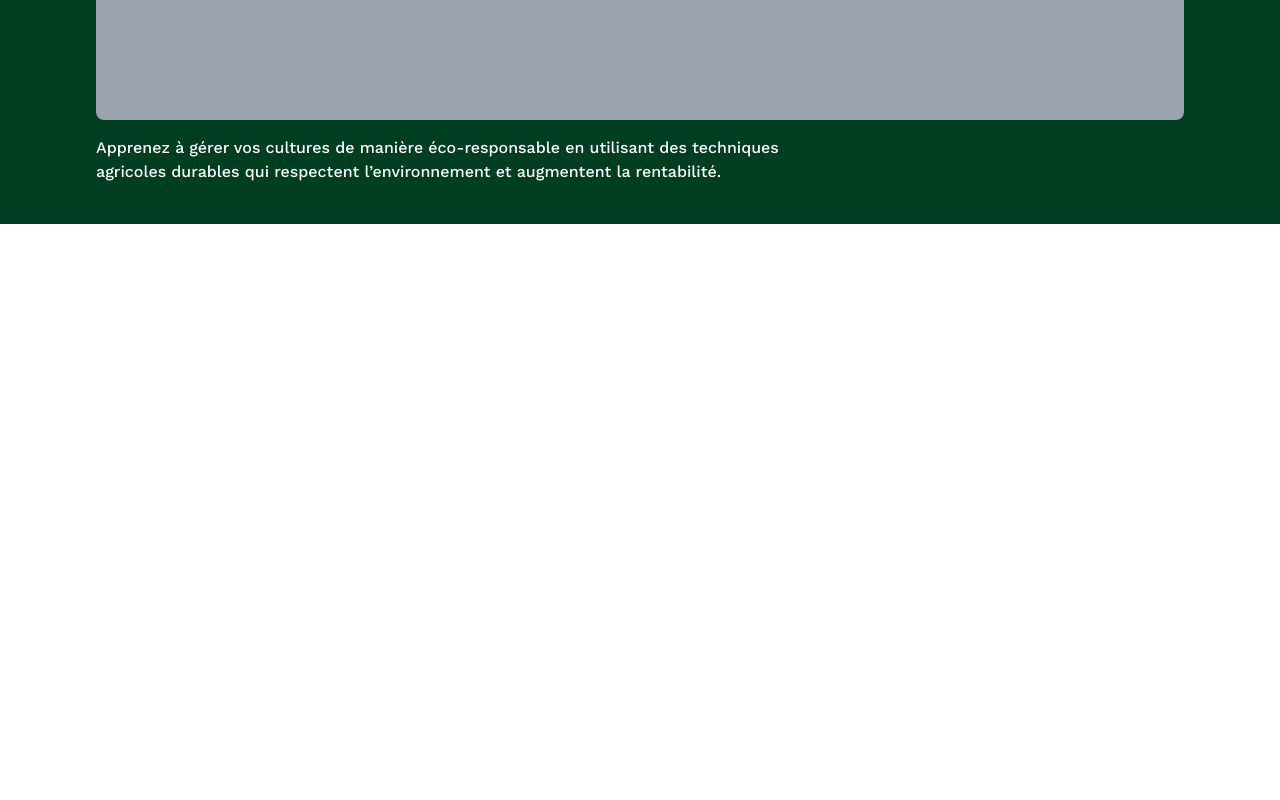
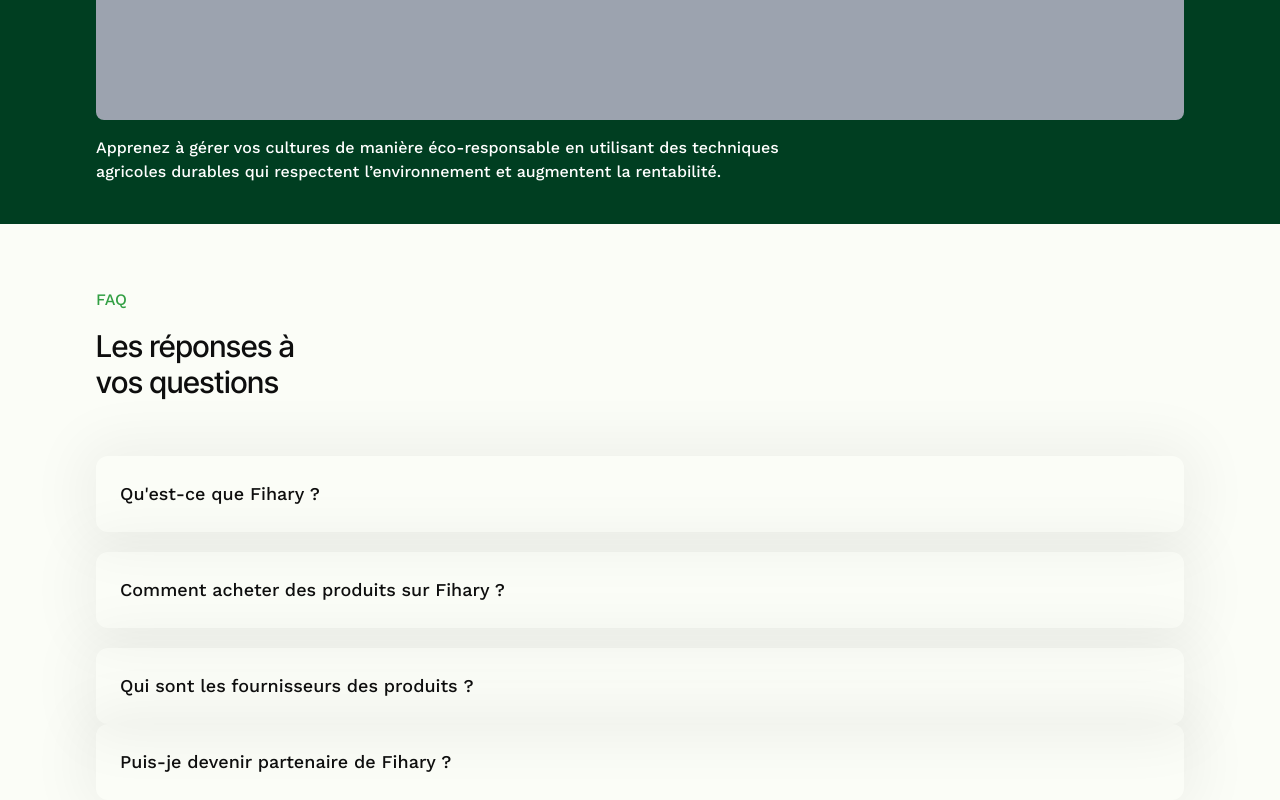
Before and after one commit to DMikaia/fihary-front, a Next.js app: page / in a window 1280 px wide. Shown: the part 1144-1944 px from the top of the page. Before the commit the page ends 1368 px from the top, so only its background shows below. Built offline with nearby package versions, Linux system fonts and the light colour scheme.

Commit message:
feat: add accordion to FAQ  -> landing

```diff
--- a/package.json
+++ b/package.json
@@ -11,6 +11,7 @@
   "dependencies": {
     "@dotlottie/react-player": "^1.6.19",
     "@hookform/resolvers": "^3.9.1",
+    "@radix-ui/react-accordion": "^1.2.1",
     "@radix-ui/react-dropdown-menu": "^2.1.2",
     "@radix-ui/react-label": "^2.1.0",
     "@radix-ui/react-slot": "^1.1.0",
--- a/src/app/constants/constant.ts
+++ b/src/app/constants/constant.ts
@@ -0,0 +1,26 @@
+import { AccordionTypes } from "./types";
+
+const ACCORDION_DATA: AccordionTypes[] = [
+  {
+    question: "Qu'est-ce que Fihary ?",
+    response:
+      "Fihary est une plateforme qui connecte les acheteurs aux produits agricoles locaux et propose des formations pour accompagner les agriculteurs et les coopératives.",
+  },
+  {
+    question: "Comment acheter des produits sur Fihary ?",
+    response:
+      "Fihary est une plateforme qui connecte les acheteurs aux produits agricoles locaux et propose des formations pour accompagner les agriculteurs et les coopératives.",
+  },
+  {
+    question: "Qui sont les fournisseurs des produits ?",
+    response:
+      "Fihary est une plateforme qui connecte les acheteurs aux produits agricoles locaux et propose des formations pour accompagner les agriculteurs et les coopératives.",
+  },
+  {
+    question: "Puis-je devenir partenaire de Fihary ?",
+    response:
+      "Fihary est une plateforme qui connecte les acheteurs aux produits agricoles locaux et propose des formations pour accompagner les agriculteurs et les coopératives.",
+  },
+];
+
+export { ACCORDION_DATA };
--- a/src/app/constants/types.ts
+++ b/src/app/constants/types.ts
@@ -5,4 +5,11 @@ type LandingProductTypes = {
   price_type: string;
 };
 
-export type { LandingProductTypes };
+type AccordionTypes = {
+  question: string;
+  response: string;
+  index?: number;
+  className?: string;
+};
+
+export type { LandingProductTypes, AccordionTypes };
--- a/src/app/page.tsx
+++ b/src/app/page.tsx
@@ -1,5 +1,6 @@
 "use client";
 
+import FAQ from "@/components/section/landing/FAQ";
 import Formations from "@/components/section/landing/Formations";
 import Products from "@/components/section/landing/Products";
 import LandingNav from "@/components/shared/navbars/LandingNav";
@@ -10,6 +11,7 @@ export default function Home() {
       <LandingNav />
       <Products />
       <Formations />
+      <FAQ />
     </section>
   );
 }
--- /dev/null
+++ b/src/components/section/landing/FAQ.tsx
@@ -0,0 +1,25 @@
+"use client"
+
+import { FC } from "react";
+import FAQAccordion from "./components/FAQAccordion";
+import { ACCORDION_DATA } from "@/app/constants/constant";
+
+const FAQ: FC = (): JSX.Element => {
+    return (
+        <section className="landing__faq w-full overflow-hidden mt-16 px-6 lg:px-24">
+            <header className="flex flex-col md:flex-row md:justify-between md:items-end gap-4">
+                <div>
+                    <p className="text-primary-foreground">FAQ</p>
+                    <h2 className="text-secondary text-2xl md:text-3xl inter-tight max-w-[200px] mt-3 md:mt-4">Les réponses à vos questions</h2>
+                </div>
+            </header>
+            <div className="faq-content mt-14">
+                {ACCORDION_DATA.map((accordion, index) => (
+                    <FAQAccordion key={index} {...accordion} className={`${index === 0 ? "mt-0" : index === ACCORDION_DATA.length - 1 ? "mt-0" : "mt-5"}`} />
+                ))}
+            </div>
+        </section>
+    );
+};
+
+export default FAQ;
--- a/src/components/section/landing/Formations.tsx
+++ b/src/components/section/landing/Formations.tsx
@@ -10,7 +10,7 @@ const Formations: FC = (): JSX.Element => {
                     <p className="text-primary-foreground">NOS PRODUITS</p>
                     <h2 className="text-white text-2xl md:text-3xl inter-tight max-w-[300px] mt-3 md:mt-4">Notre sélection de formation</h2>
                 </div>
-                <Button variant="ghost" className="text-white w-max">
+                <Button variant="ghost" className="text-white w-max hover:bg-transparent  hover:text-white/80">
                     Afficher plus
                     <Image alt="arrow-up-svg" height={23} width={23} src="/icons/arrow-up-2.svg" />
                 </Button>
--- /dev/null
+++ b/src/components/section/landing/components/FAQAccordion.tsx
@@ -0,0 +1,24 @@
+"use client"
+
+import { AccordionTypes } from "@/app/constants/types";
+import { Accordion, AccordionContent, AccordionItem } from "@/components/ui/accordion";
+import { cn } from "@/lib/utils";
+import { AccordionTrigger } from "@radix-ui/react-accordion";
+import { FC } from "react";
+
+const FAQAccordion: FC<AccordionTypes> = ({ question, response, index, className }): JSX.Element => {
+    return (
+        <Accordion type="single" collapsible className={cn(`w-full`, className)}>
+            <AccordionItem value={`item-${index}`} className="p-6 shadow-boxShadow1 rounded-xl">
+                <AccordionTrigger className="text-secondary text-lg">
+                    {question}
+                </AccordionTrigger>
+                <AccordionContent className="text-secondary/70 mt-2">
+                    {response}
+                </AccordionContent>
+            </AccordionItem>
+        </Accordion>
+    );
+};
+
+export default FAQAccordion;
--- /dev/null
+++ b/src/components/ui/accordion.tsx
@@ -0,0 +1,57 @@
+"use client"
+
+import * as React from "react"
+import * as AccordionPrimitive from "@radix-ui/react-accordion"
+import { ChevronDown } from "lucide-react"
+
+import { cn } from "@/lib/utils"
+
+const Accordion = AccordionPrimitive.Root
+
+const AccordionItem = React.forwardRef<
+  React.ElementRef<typeof AccordionPrimitive.Item>,
+  React.ComponentPropsWithoutRef<typeof AccordionPrimitive.Item>
+>(({ className, ...props }, ref) => (
+  <AccordionPrimitive.Item
+    ref={ref}
+    className={cn(className)}
+    {...props}
+  />
+))
+AccordionItem.displayName = "AccordionItem"
+
+const AccordionTrigger = React.forwardRef<
+  React.ElementRef<typeof AccordionPrimitive.Trigger>,
+  React.ComponentPropsWithoutRef<typeof AccordionPrimitive.Trigger>
+>(({ className, children, ...props }, ref) => (
+  <AccordionPrimitive.Header className="flex">
+    <AccordionPrimitive.Trigger
+      ref={ref}
+      className={cn(
+        "flex flex-1 items-center justify-between py-4 text-sm font-medium transition-all hover:underline text-left [&[data-state=open]>svg]:rotate-180",
+        className
+      )}
+      {...props}
+    >
+      {children}
+      <ChevronDown className="h-4 w-4 shrink-0 text-secondary transition-transform duration-200" />
+    </AccordionPrimitive.Trigger>
+  </AccordionPrimitive.Header>
+))
+AccordionTrigger.displayName = AccordionPrimitive.Trigger.displayName
+
+const AccordionContent = React.forwardRef<
+  React.ElementRef<typeof AccordionPrimitive.Content>,
+  React.ComponentPropsWithoutRef<typeof AccordionPrimitive.Content>
+>(({ className, children, ...props }, ref) => (
+  <AccordionPrimitive.Content
+    ref={ref}
+    className="overflow-hidden text-sm data-[state=closed]:animate-accordion-up data-[state=open]:animate-accordion-down"
+    {...props}
+  >
+    <div className={cn("pb-4 pt-0", className)}>{children}</div>
+  </AccordionPrimitive.Content>
+))
+AccordionContent.displayName = AccordionPrimitive.Content.displayName
+
+export { Accordion, AccordionItem, AccordionTrigger, AccordionContent }
--- a/tailwind.config.ts
+++ b/tailwind.config.ts
@@ -10,63 +10,85 @@ export default {
   theme: {
   	extend: {
   		screens: {
-        sm1: "450px",
+  			sm1: '450px'
   		},
   		boxShadow: {
-        boxShadow1: "0px 0px 57.2px 15px rgba(29, 21, 18, 0.05)",
+  			boxShadow1: '0px 0px 57.2px 15px rgba(29, 21, 18, 0.05)'
   		},
   		colors: {
-        background: "hsl(var(--background))",
-        foreground: "hsl(var(--foreground))",
+  			background: 'hsl(var(--background))',
+  			foreground: 'hsl(var(--foreground))',
   			card: {
-          DEFAULT: "hsl(var(--card))",
-          foreground: "hsl(var(--card-foreground))",
+  				DEFAULT: 'hsl(var(--card))',
+  				foreground: 'hsl(var(--card-foreground))'
   			},
   			popover: {
-          DEFAULT: "hsl(var(--popover))",
-          foreground: "hsl(var(--popover-foreground))",
+  				DEFAULT: 'hsl(var(--popover))',
+  				foreground: 'hsl(var(--popover-foreground))'
   			},
   			primary: {
-          DEFAULT: "#003E21",
-          foreground: "#319F43",
+  				DEFAULT: '#003E21',
+  				foreground: '#319F43'
   			},
   			secondary: {
-          DEFAULT: "#0E0E0E",
-          foreground: "hsl(var(--secondary-foreground))",
+  				DEFAULT: '#0E0E0E',
+  				foreground: 'hsl(var(--secondary-foreground))'
   			},
-        "secondary-2": "#6E6E6E",
+  			'secondary-2': '#6E6E6E',
   			muted: {
-          DEFAULT: "hsl(var(--muted))",
-          foreground: "hsl(var(--muted-foreground))",
+  				DEFAULT: 'hsl(var(--muted))',
+  				foreground: 'hsl(var(--muted-foreground))'
   			},
   			accent: {
-          DEFAULT: "hsl(var(--accent))",
-          foreground: "hsl(var(--accent-foreground))",
+  				DEFAULT: 'hsl(var(--accent))',
+  				foreground: 'hsl(var(--accent-foreground))'
   			},
   			destructive: {
-          DEFAULT: "hsl(var(--destructive))",
-          foreground: "hsl(var(--destructive-foreground))",
+  				DEFAULT: 'hsl(var(--destructive))',
+  				foreground: 'hsl(var(--destructive-foreground))'
   			},
   			gray: {
-          DEFAULT: "#FBFDF7",
+  				DEFAULT: '#FBFDF7'
   			},
-        border: "hsl(var(--border))",
-        input: "hsl(var(--input))",
-        ring: "hsl(var(--ring))",
+  			border: 'hsl(var(--border))',
+  			input: 'hsl(var(--input))',
+  			ring: 'hsl(var(--ring))',
   			chart: {
-          "1": "hsl(var(--chart-1))",
-          "2": "hsl(var(--chart-2))",
-          "3": "hsl(var(--chart-3))",
-          "4": "hsl(var(--chart-4))",
-          "5": "hsl(var(--chart-5))",
-        },
+  				'1': 'hsl(var(--chart-1))',
+  				'2': 'hsl(var(--chart-2))',
+  				'3': 'hsl(var(--chart-3))',
+  				'4': 'hsl(var(--chart-4))',
+  				'5': 'hsl(var(--chart-5))'
+  			}
   		},
   		borderRadius: {
-        lg: "var(--radius)",
-        md: "calc(var(--radius) - 2px)",
-        sm: "calc(var(--radius) - 4px)",
+  			lg: 'var(--radius)',
+  			md: 'calc(var(--radius) - 2px)',
+  			sm: 'calc(var(--radius) - 4px)'
   		},
+  		keyframes: {
+  			'accordion-down': {
+  				from: {
+  					height: '0'
   				},
+  				to: {
+  					height: 'var(--radix-accordion-content-height)'
+  				}
+  			},
+  			'accordion-up': {
+  				from: {
+  					height: 'var(--radix-accordion-content-height)'
+  				},
+  				to: {
+  					height: '0'
+  				}
+  			}
+  		},
+  		animation: {
+  			'accordion-down': 'accordion-down 0.2s ease-out',
+  			'accordion-up': 'accordion-up 0.2s ease-out'
+  		}
+  	}
   },
   // eslint-disable-next-line @typescript-eslint/no-require-imports
   plugins: [require("tailwindcss-animate")],
```
Also changed, not shown: 1 other file (tests, documents, lock files or other folders). Lines whose indentation alone changed are shown as unchanged.
